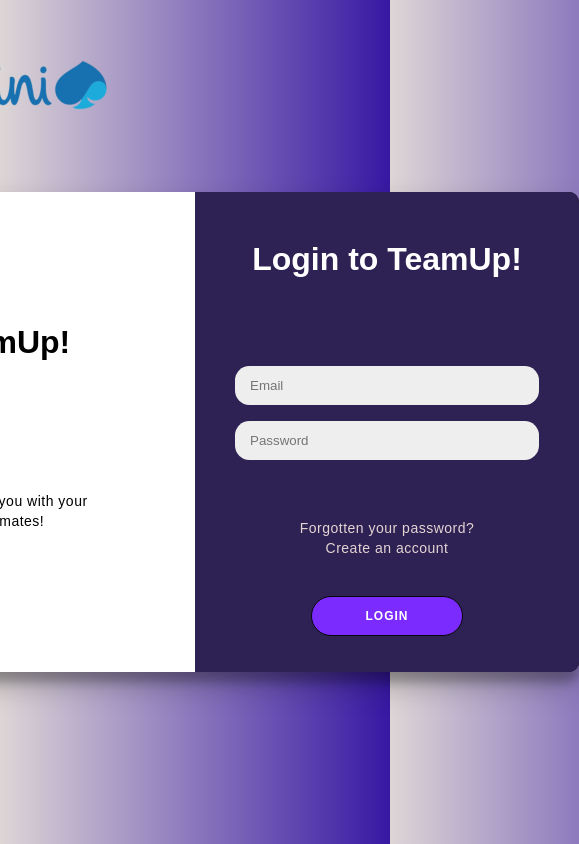
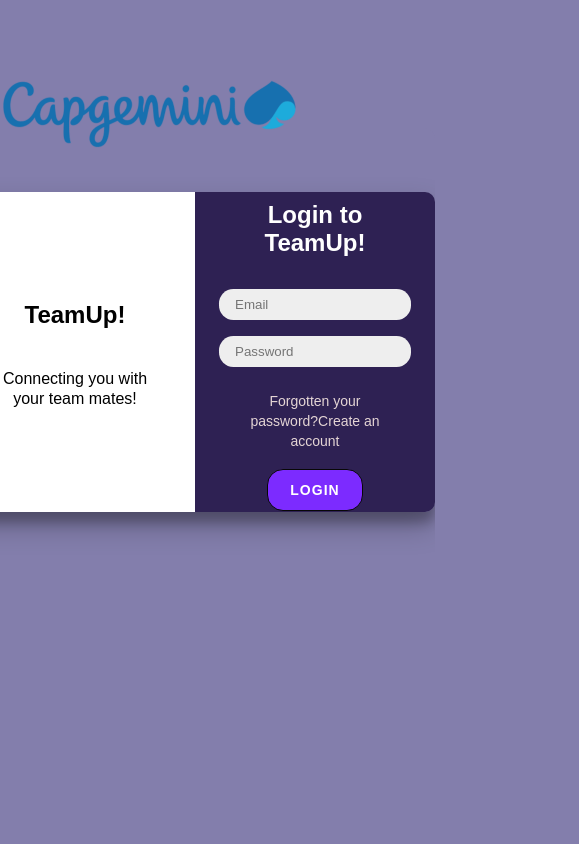
Before and after one commit to wasimnoordin/EET-Project, a React (Create React App) app: page / in a window 390 px wide. Shown: the whole page, 579 px wide, since content can reach past the window. Built offline with nearby package versions, Linux system fonts and the light colour scheme.

Commit message:
Add files via upload

```diff
--- a/src/App.js
+++ b/src/App.js
@@ -6,11 +6,12 @@
 
 function App() {
   return (
-    <>
+    <><body>
       <div>
         <Header />
         <Login />
       </div>
+      </body>
     </>
   );
 }
--- /dev/null
+++ b/src/CapName.js
@@ -0,0 +1,11 @@
+import React from "react";
+
+const CapName = ({ src, alt }) => {
+    return (
+      <div className="CapgeminiName">
+        <img src={src} alt={alt} />
+      </div>
+    );
+  };
+
+  export default CapName;
--- a/src/CapgeminiName.jsx
+++ /dev/null
@@ -1,11 +0,0 @@
-import React from "react";
-
-const CapgeminiName = ({ src, alt }) => {
-    return (
-      <div className="CapgeminiName">
-        <img src={src} alt={alt} />
-      </div>
-    );
-  };
-
-  export default CapgeminiName;
--- a/src/Header.css
+++ b/src/Header.css
@@ -1,24 +1,16 @@
-
-/* .header {
-    background: linear-gradient(to right, #a4a4e4, #111766);
+.CapgeminiName{
+  max-width: 100%;
+  position: absolute;
+  top: 0rem;
+  left: 0;
 }
-
-
-.CapgeminiName {
-
-    width: 100%;
-    height: 80rem;
-
+body {
+  background:  #837eac;
 }
-
-    /* Media query for screens with a minimum width of 368px */
-  /*  @media  (max-width: 600px) {
-      .CapgeminiName {
-        background-color: antiquewhite;
-      width: 5rem
-    }
-}
-    /* Media query for screens with a minimum width of 1024px */
-   /* @media screen and (min-width: 600px) {
-
-    }
+@media only screen and (min-width: 150px) and (max-width: 650px) {
+  .CapgeminiName {
+    margin-right: 20px;
+margin-top: 20px;
+width: 5rem;
+height: 3rem;
+}}
--- a/src/Header.js
+++ b/src/Header.js
@@ -1,15 +1,13 @@
-import CapgeminiName from './CapgeminiName';
-//import './Header.css';
-export default function Header(){
+import CapName from './CapName.js';
+import './Header.css';
 
-    return(
-        <header className="header">
+export default function Header() {
+  return (
+    <header className="header">
+      <CapName
 
-        <CapgeminiName
-            src="./CapgeminiName.png"
-            alt="Capgemini Name"
-              />
-                     </header>
-
-    );
+       src="./CapgeminiName.png"
+       alt="Capgemini Name"/>
+    </header>
+  );
 }
--- a/src/login.css
+++ b/src/login.css
@@ -1,17 +1,15 @@
-
-
 * {
 	box-sizing: border-box;
 }
 
 body {
-	background: linear-gradient(to right, #ddd6d6, #3618a3);
+	margin-top: 3rem;
 	display: flex;
 	justify-content: center;
 	align-items: center;
 	flex-direction: column;
 	font-family: 'Montserrat', sans-serif;
-  border-radius: 20px;
+  border-radius: 1.25rem;
 
 }
 
@@ -21,11 +19,10 @@
 }
 
 p {
-	font-size: 14px;
+	font-size: 1rem;
 	font-weight: 100;
-	line-height: 20px;
-	letter-spacing: 0.5px;
-	margin: 50px 50px 30px;
+	line-height: 1.25rem;
+	margin: 3.15rem 3.15rem 1.875rem;
 }
 
 span {
@@ -34,9 +31,9 @@
 
 a {
 	color: #e4d5d5;
-	font-size: 14px;
+	font-size: 0.85rem;
 	text-decoration: none;
-	margin: 1px 0;
+	margin: 10.065rem 0;
 }
 
 .button {
@@ -44,10 +41,10 @@
 	border: 1px solid #070707;
 	background-color: #7c2bff;
 	color: #FFFFFF;
-	font-size: 12px;
+	font-size: 0.75rem;
 	font-weight: bold;
-	padding: 12px 45px;
-	letter-spacing: 1px;
+	padding: 0.75rem 2.8rem;
+	letter-spacing: 0.065rem;
 	text-transform: uppercase;
 	transition: transform 80ms ease-in;
   cursor: pointer;
@@ -61,7 +58,7 @@
 	align-items: center;
 	justify-content: center;
 	flex-direction: column;
-	padding: 0 50px;
+	padding: 0 3.15rem;
 	height: 100%;
 	text-align: center;
 }
@@ -70,24 +67,24 @@
 	background-color: #eee;
 	border: none;
   border-radius: 0.9rem;
-	padding: 12px 15px;
-	margin: 8px 0;
+	padding: 0.75rem 0.95rem;
+	margin: 0.5rem 0;
 	width: 100%;
 }
 
 .container {
-	background-color: #050404;
-	border-radius: 10px;
-  	box-shadow: 0 14px 28px rgba(0,0,0,0.25), 0 10px 10px rgba(0,0,0,0.22);
+
+	border-radius: 0.625rem;
+  	box-shadow: 0 0.875rem 1.75rem rgba(0,0,0,0.25), 0 0.65rem 0.65rem rgba(0,0,0,0.22);
 	position: relative;
 	overflow: hidden;
-	width: 768px;
-	max-width: 100%;
-	min-height: 480px;
+	width: 48rem;
+
+	min-height: 30rem;
 }
 
 .form-container {
-  background-color: #333;
+
 	position: absolute;
 	top: 0;
 	height: 100%;
@@ -111,8 +108,6 @@
 
 .overlay {
 	background: #2e2153;
-
-
 	background-repeat: no-repeat;
 	background-size: cover;
 	background-position: 0 0;
@@ -129,7 +124,7 @@
 	align-items: center;
 	justify-content: center;
 	flex-direction: column;
-	padding: 0 40px;
+	padding: 3rem;
 	text-align: center;
 	top: 0;
 	height: 100%;
@@ -144,3 +139,135 @@
 .errorLabel {
   color: red;
 }
+
+@media only screen and (min-width: 150px) and (max-width: 700px) {
+	* {
+		box-sizing: border-box;
+	  }
+
+	  body {
+		margin-top: 4rem;
+		display: flex;
+		justify-content: center;
+		align-items: center;
+		flex-direction: column;
+		font-family: 'Montserrat', sans-serif;
+		border-radius: 0.625rem;
+	  }
+
+	  h1 {
+		font-weight: bold;
+		margin-bottom: 1.5rem;
+		font-size: 1.5rem;
+	  }
+
+	  p {
+		font-size: 1rem;
+		font-weight: 100;
+		line-height: 1.25rem;
+		margin: 1rem 1rem 0.625rem;
+	  }
+
+	  a {
+		color: #e4d5d5;
+		font-size: 0.875rem;
+		text-decoration: none;
+		margin: 1.5rem 0;
+	  }
+
+	  .button {
+		border-radius: 1rem;
+		border: 1px solid #070707;
+		background-color: #7c2bff;
+		color: #FFFFFF;
+		font-size: 0.875rem;
+		font-weight: bold;
+		padding: 0.75rem 1rem;
+		letter-spacing: 0.065rem;
+		text-transform: uppercase;
+		transition: transform 80ms ease-in;
+		cursor: pointer;
+		width: 50%;
+	  }
+
+	  form {
+		background-color: #FFFFFF;
+		display: flex;
+		align-items: center;
+		justify-content: center;
+		flex-direction: column;
+		padding: 1.5rem;
+		height: 100%;
+		text-align: center;
+	  }
+
+	  input {
+		background-color: #eee;
+		border: none;
+		border-radius: 0.9rem;
+		padding: 0.5rem 1rem;
+		margin: 0.rem 0;
+		width: 100%;
+	  }
+
+	  .container {
+		border-radius: 0.625rem;
+		box-shadow: 0 0.875rem 1.75rem rgba(0, 0, 0, 0.25), 0 0.65rem 0.65rem rgba(0, 0, 0, 0.22);
+		position: relative;
+		overflow: hidden;
+		width: 30rem;
+		min-height: 20rem;
+	  }
+
+	  .form-container {
+		position: absolute;
+		top: 0;
+		height: 100%;
+	  }
+
+	  .log-in-container {
+		left: 0;
+		width: 50%;
+		z-index: 2;
+	  }
+
+	  .overlay-container {
+		position: absolute;
+		top: 0;
+		left: 50%;
+		width: 50%;
+		height: 100%;
+	  }
+
+	  .overlay {
+
+		background-repeat: no-repeat;
+		background-size: cover;
+		background-position: 0 0;
+		color: #FFFFFF;
+		position: relative;
+		left: -100%;
+		height: 100%;
+		width: 200%;
+	  }
+
+	  .overlay-panel {
+		position: absolute;
+		display: flex;
+		align-items: center;
+		justify-content: center;
+		flex-direction: column;
+		padding: 1.5rem;
+		text-align: center;
+		top: 0;
+		height: 100%;
+		width: 50%;
+	  }
+
+	  .overlay-right {
+		right: 0;
+	  }
+
+
+
+}
--- a/src/login.js
+++ b/src/login.js
@@ -1,5 +1,5 @@
 import React, { useState } from 'react';
-import './login.css'
+import './login.css';
 //import { useNavigate } from 'react-router-dom';
 
 
```
